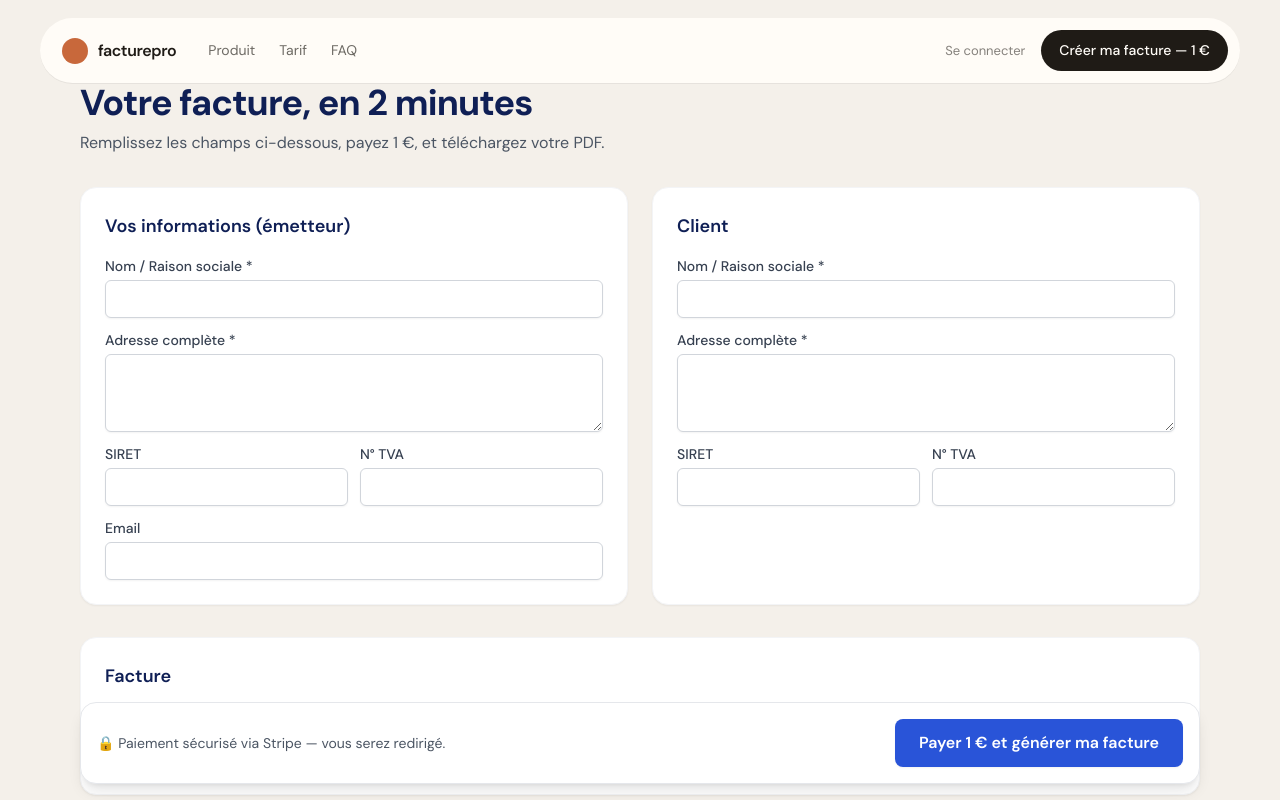
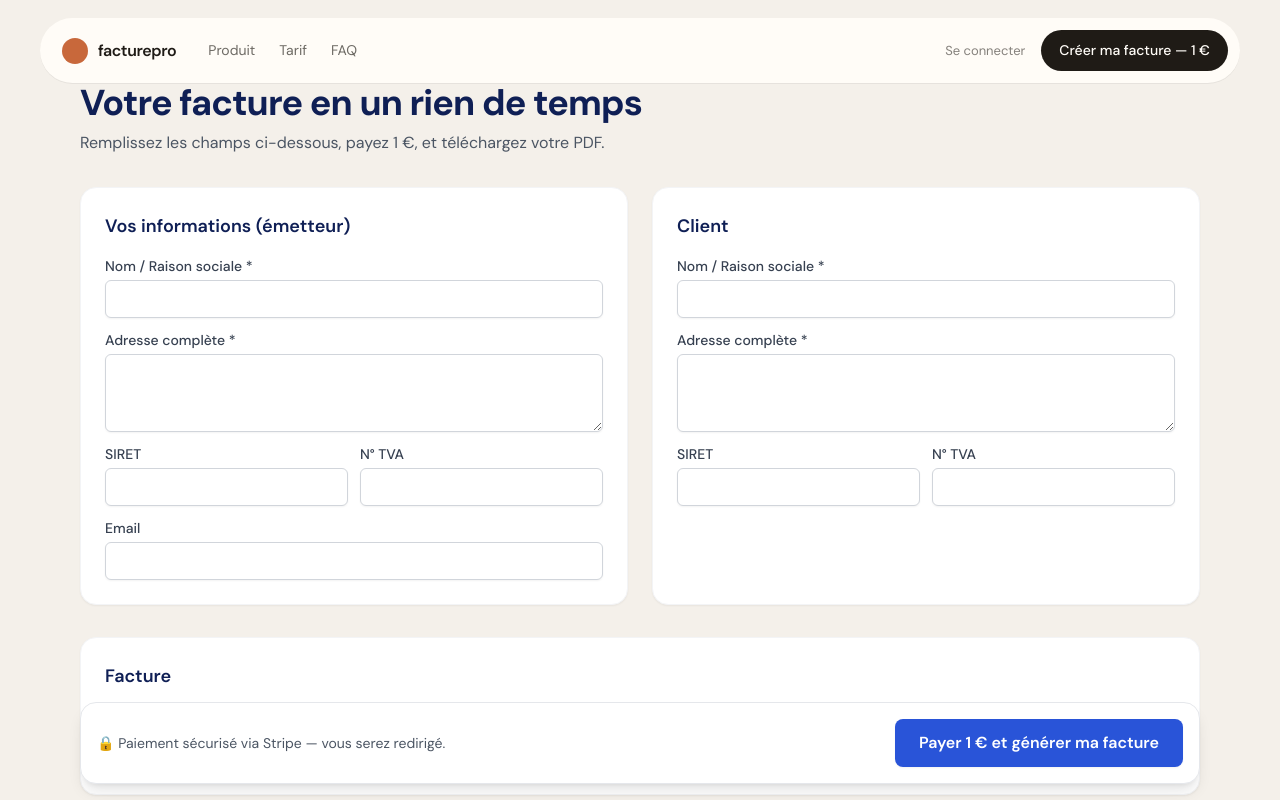
Before and after one commit to louaidehamna-png/Premier-projet, a Next.js app: page /one-shot in a window 1280 px wide. Shown: the top 800 px of the page. Built offline with nearby package versions, Linux system fonts and the light colour scheme.

Commit message:
fix: remove '2 minutes' claim from one-shot page

```diff
--- a/app/one-shot/page.tsx
+++ b/app/one-shot/page.tsx
@@ -9,7 +9,7 @@ export default function OneShotPage() {
     <div className="space-y-8">
       <div>
         <h1 className="text-3xl md:text-4xl font-extrabold text-brand-900">
-          Votre facture, en 2 minutes
+          Votre facture en un rien de temps
         </h1>
         <p className="mt-2 text-gray-600">
           Remplissez les champs ci-dessous, payez 1 €, et téléchargez votre
```
